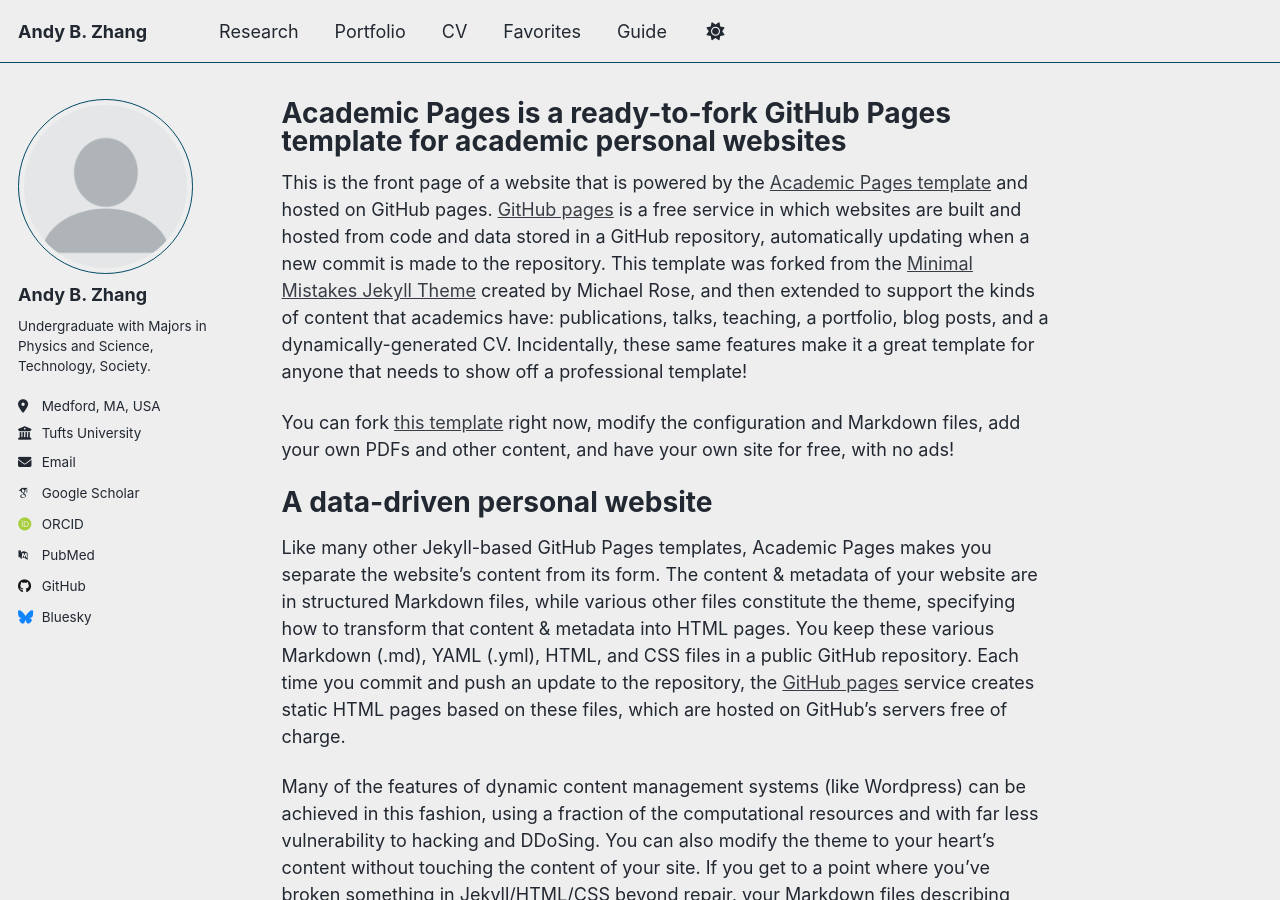
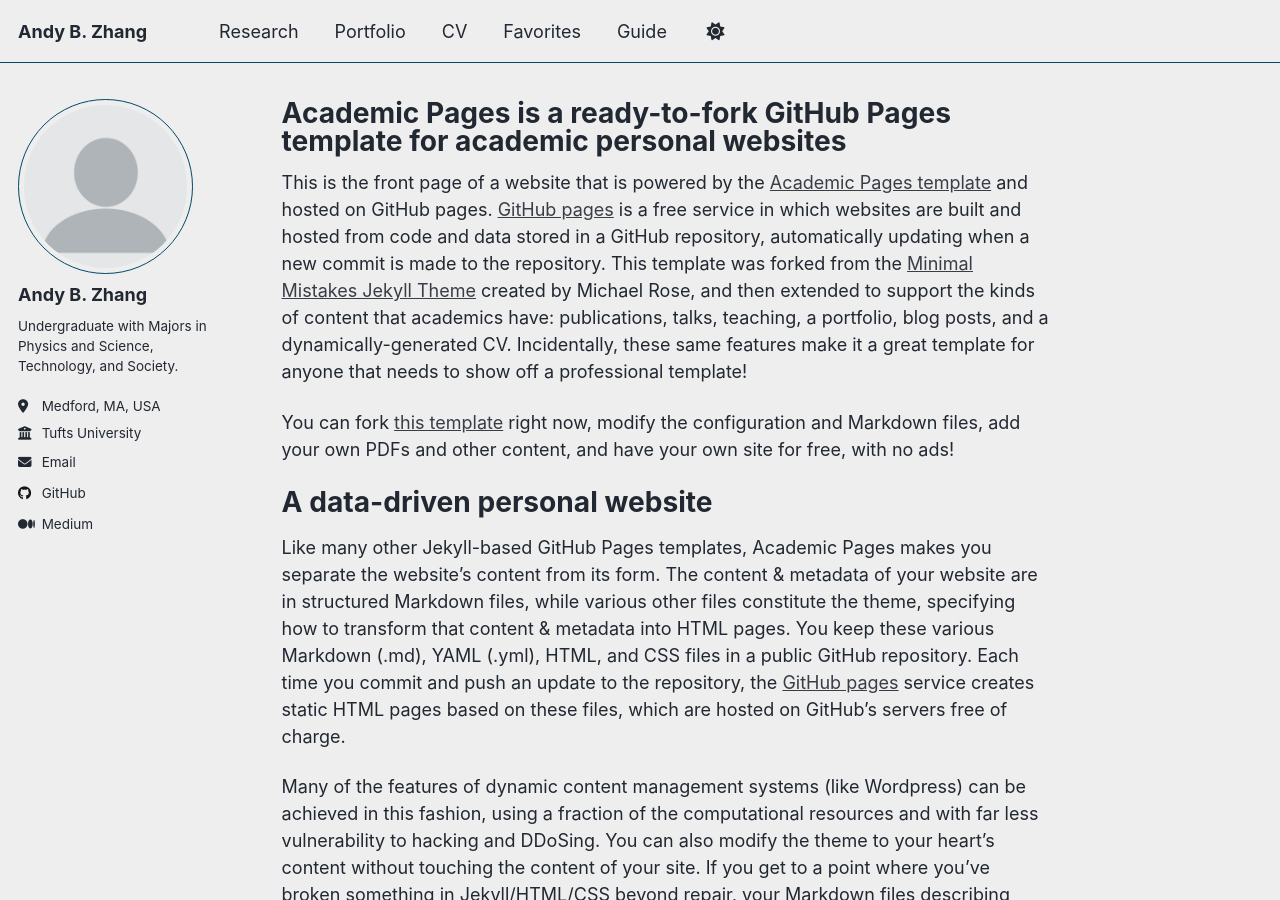
Before and after one commit to 22AZhang/AndyBHZhang.github.io, a Jekyll site: the page built from _pages/about.md, in a window 1280 px wide and 900 px high. Built offline with Jekyll 4.4.1, drawn with Linux system fonts in a browser that asks for light colours; some web fonts are replaced; a script that is not in the unit is left out; part of the change alters nothing that is shown.

Commit message:
Update _config.yml

```diff
--- a/_config.yml
+++ b/_config.yml
@@ -26,7 +26,7 @@ author:
   avatar           : "profile.png"
   name             : "Andy B. Zhang"
   pronouns         : # example: "she/her"
-  bio              : "Undergraduate with Majors in Physics and Science, Technology, Society."
+  bio              : "Undergraduate with Majors in Physics and Science, Technology, and Society."
   location         : "Medford, MA, USA"
   employer         : "Tufts University"
   uri              : # URL
@@ -35,12 +35,12 @@ author:
   # Academic websites
   academia         : # URL
   arxiv            : # URL - Update with the correct link to your profile
-  googlescholar    : "https://scholar.google.com/citations?user=PS_CX0AAAAAJ"
+  googlescholar    : # URL
   inspire-hep      : # URL
   impactstory      : # URL
-  orcid            : "https://orcid.org/yourorcidurl"
+  orcid            : # URL
   semantic         : # URL
-  pubmed           : "https://www.ncbi.nlm.nih.gov/pubmed/?term=john+snow"
+  pubmed           : # URL
   researchgate     : # URL
   scopus           : # URL
 
@@ -48,13 +48,13 @@ author:
   bitbucket        : # Username - Update with your username on the site
   codepen          : # Username
   dribbble         : # Username
-  github           : "academicpages"
+  github           : "22AZhang" # Username
   kaggle           : # Username
   stackoverflow    : # User number or user number and name (i.e., use "1" or "1/jeff-atwood")
 
   # Social media
   artstation       : # Username
-  bluesky          : "bsky.app" # Replace this with you Bluesky username
+  bluesky          : # Username # Replace this with you Bluesky username
   facebook         : # Username
   flickr           : # Username
   foursquare       : # Username
@@ -65,7 +65,7 @@ author:
   lastfm           : # Username
   linkedin         : # Username
   mastodon         : # URL
-  medium           : # URL
+  medium           : "https://medium.com/@andyzhang19"
   pinterest        : # Username
   soundcloud       : # Username
   steam            : # Username
```
